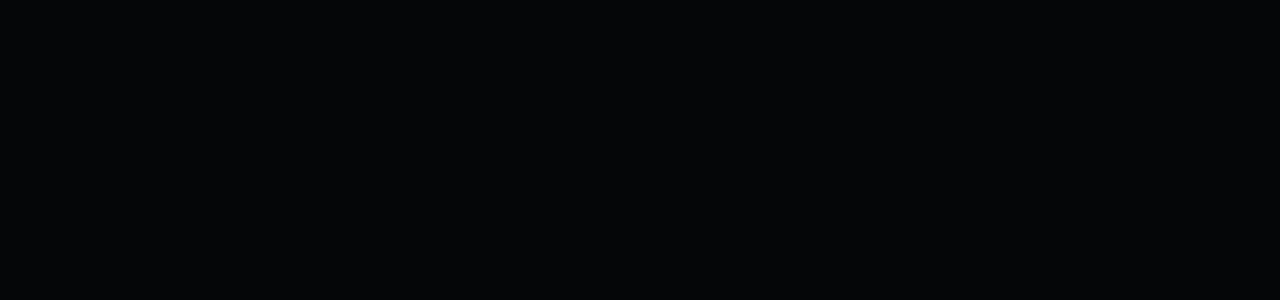
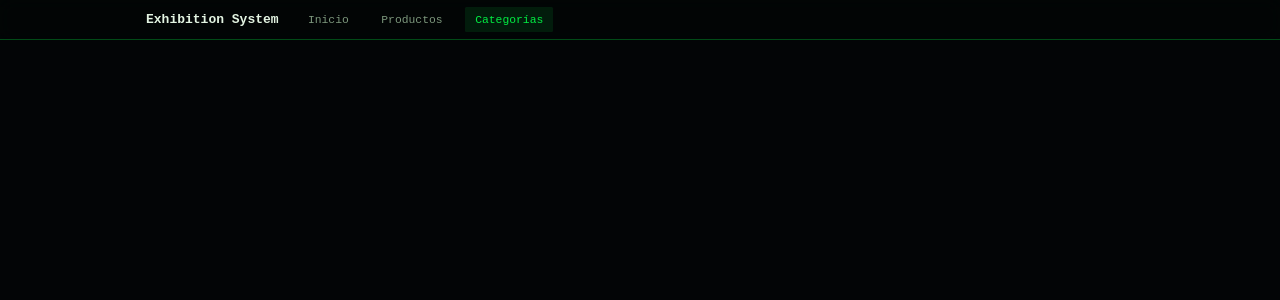
Before and after one commit to esteban5tael/proyecto-para-mostrar-sena, a React (Vite) app in the folder frontend/: page /categories in a window 1280 px wide. Shown: the top 300 px of the page. Built offline with nearby package versions, Linux system fonts and the light colour scheme.

Commit message:
feat(layout): agrega header y contenedor de contenido
Agrega el componente Header con navegación por ruta activa
y envuelve el Outlet en un layout con fondo y ancho máximo.

```diff
--- /dev/null
+++ b/frontend/src/components/header/header.tsx
@@ -0,0 +1,74 @@
+// /src/components/header/header.tsx
+
+/**
+ * Componente Header de la aplicación.
+ * Renderiza la barra de navegación principal con detección
+ * automática de ruta activa.
+ * @module src/components/header/header
+ */
+
+import { NavLink } from "react-router";
+import { cn } from "cn";
+
+/**
+ * Enlaces de navegación principales de la aplicación.
+ */
+const navLinks = [
+  {
+    label: "Inicio",
+    href: "/",
+  },
+  {
+    label: "Productos",
+    href: "/products",
+  },
+  {
+    label: "Categorías",
+    href: "/categories",
+  },
+] as const;
+
+/**
+ * Componente Header que muestra la navegación global.
+ * Resalta automáticamente el enlace correspondiente a la ruta activa.
+ */
+export function Header() {
+  return (
+    <header className="border-b border-border bg-background/95 backdrop-blur supports-[backdrop-filter]:bg-background/60">
+      <nav
+        className="mx-auto flex max-w-7xl items-center justify-between gap-4 px-4 py-3 sm:px-6 lg:px-8"
+        aria-label="Navegación principal"
+      >
+        <div className="flex items-center gap-6">
+          <NavLink
+            to="/"
+            className="text-base font-semibold text-foreground transition-colors hover:text-primary focus-visible:outline-none focus-visible:ring-2 focus-visible:ring-ring focus-visible:ring-offset-2 focus-visible:ring-offset-background"
+          >
+            Exhibition System
+          </NavLink>
+
+          <ul className="flex items-center gap-4">
+            {navLinks.map((link) => (
+              <li key={link.href}>
+                <NavLink
+                  to={link.href}
+                  end={link.href === "/"}
+                  className={({ isActive }) =>
+                    cn(
+                      "rounded-md px-3 py-2 text-sm font-medium transition-colors focus-visible:outline-none focus-visible:ring-2 focus-visible:ring-ring focus-visible:ring-offset-2 focus-visible:ring-offset-background",
+                      isActive
+                        ? "bg-primary/10 text-primary"
+                        : "text-muted-foreground hover:bg-accent/50 hover:text-accent-foreground"
+                    )
+                  }
+                >
+                  {link.label}
+                </NavLink>
+              </li>
+            ))}
+          </ul>
+        </div>
+      </nav>
+    </header>
+  );
+}
--- /dev/null
+++ b/frontend/src/components/header/index.ts
@@ -0,0 +1,8 @@
+// /src/components/header/index.ts
+
+/**
+ * Barrel export para el componente Header.
+ * @module src/components/header/index
+ */
+
+export { Header } from "./header";
--- a/frontend/src/layouts/_layout.tsx
+++ b/frontend/src/layouts/_layout.tsx
@@ -8,6 +8,7 @@
  */
 
 import { Outlet } from "react-router";
+import { Header } from "@/components/header";
 
 /**
  * Layout raíz compartido por todas las páginas.
@@ -16,10 +17,13 @@
  */
 export const Layout = () => {
   return (
-    <>
-      <main>
-        <Outlet />
+    <div className="flex min-h-screen flex-col bg-background text-foreground">
+      <Header />
+      <main className="flex-1">
+        <div className="mx-auto w-full max-w-7xl px-4 py-6 sm:px-6 lg:px-8">
+          <Outlet />
+        </div>
       </main>
-    </>
+    </div>
   );
 };
```
Also changed, not shown: frontend/src/components/index.ts (added, +8 -0 lines).
